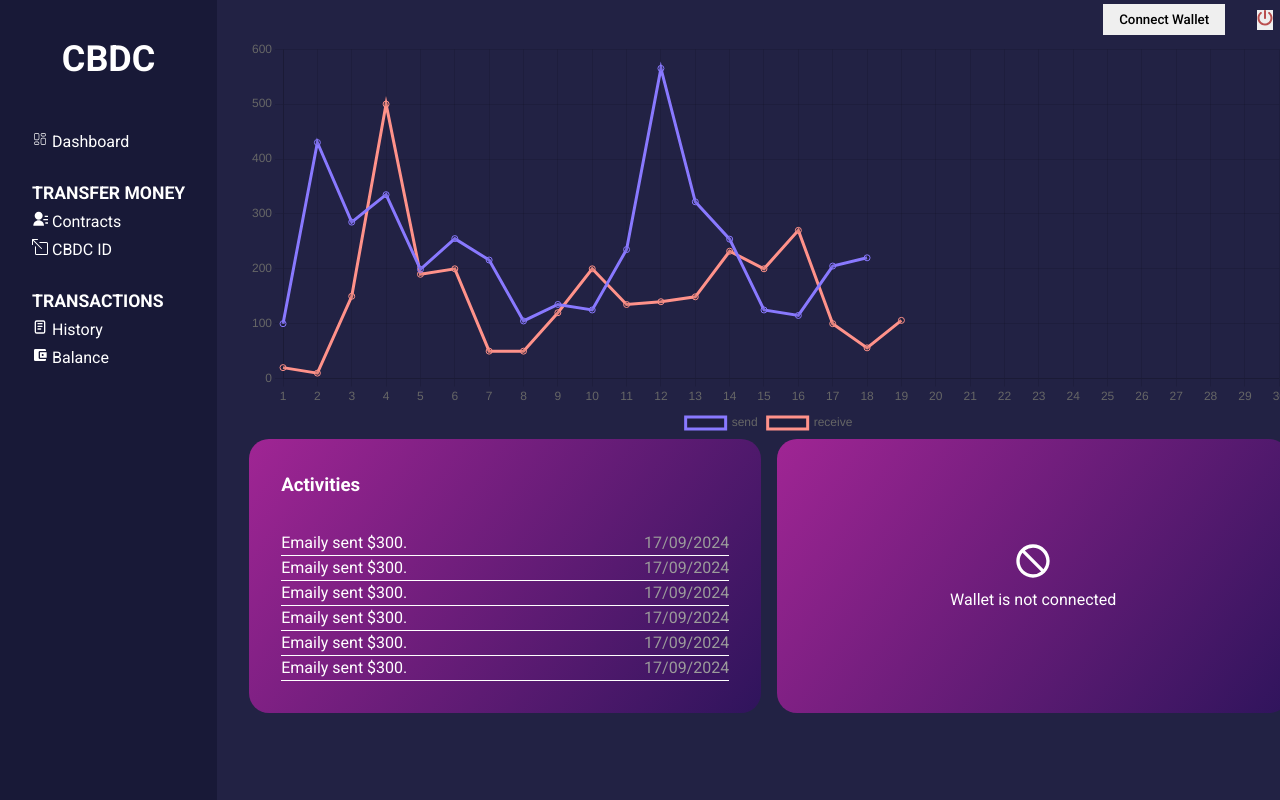
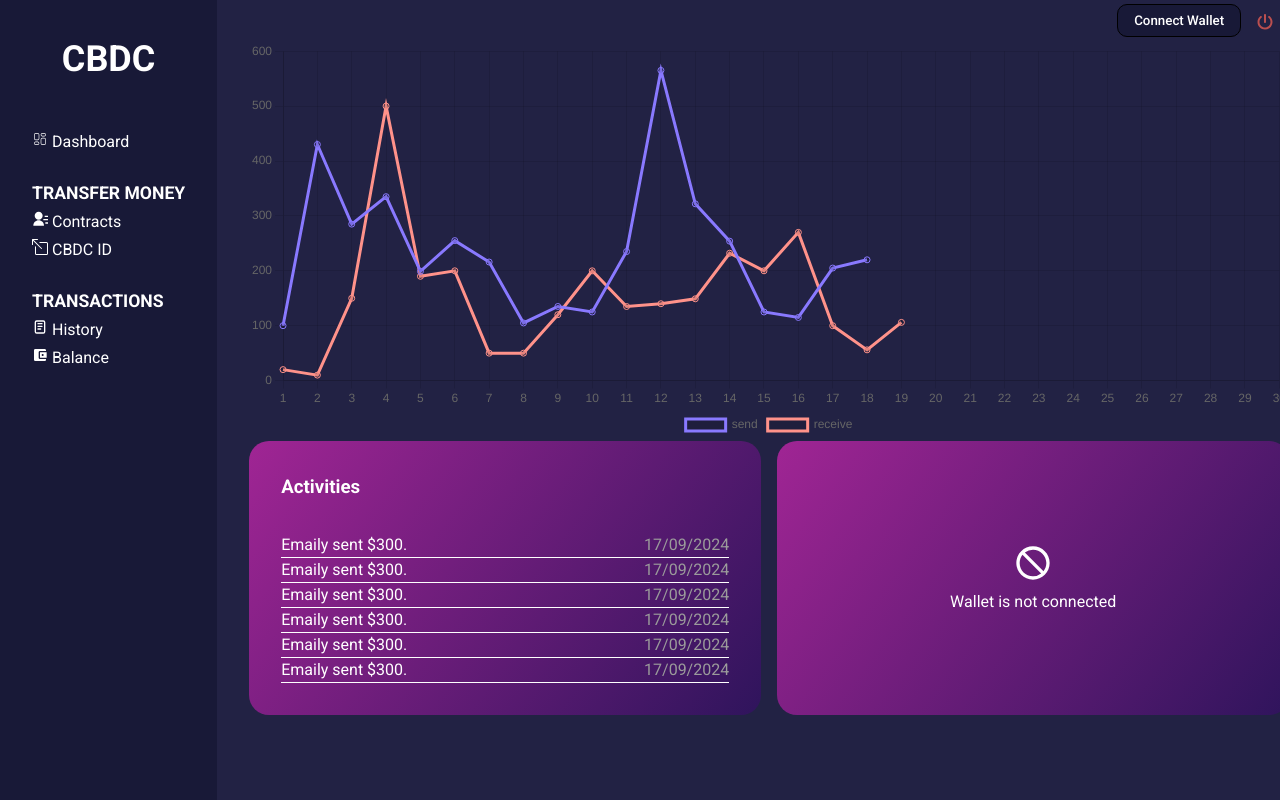
Before and after one commit to PlabanKr/cbdc, a React (Vite) app in the folder frontend/: page /dashboard in a window 1280 px wide. Shown: the top 800 px of the page. Built offline with nearby package versions, Linux system fonts and the light colour scheme.

Commit message:
Change the buttons with the reusable components

```diff
--- a/frontend/src/routes/dashboard/Dashboard.jsx
+++ b/frontend/src/routes/dashboard/Dashboard.jsx
@@ -1,7 +1,9 @@
 import DashboardComponent from "../../components/main/DashboardComponent/dashboard.component";
 import Sidebar from "../../components/sidebar/sidebar.component";
-import { FaPowerOff } from "react-icons/fa6";
+// import { FaPowerOff } from "react-icons/fa6";
 import "./dashboard.css";
+import ConnectWalletBtn from "../../components/button/connect-wallet-btn/connect.wallet.btn.component";
+import LogoutBtn from "../../components/button/logout-btn/logout.btn.component";
 
 const Dashboard = () => {
   return (
@@ -9,8 +11,10 @@ const Dashboard = () => {
       <Sidebar />
       <div className="dashboard-main">
         <div className="dashboard-topbar">
-          <button className="dashboard-topbar-connect-wallet">Connect Wallet</button>
-          <button className="dashboard-topbar-logout-button"><FaPowerOff /></button>
+          {/* <button className="dashboard-topbar-connect-wallet">Connect Wallet</button> */}
+          <ConnectWalletBtn />
+          {/* <button className="dashboard-topbar-logout-button"><FaPowerOff /></button> */}
+          <LogoutBtn />
         </div>
         <div>
           <DashboardComponent />
```
